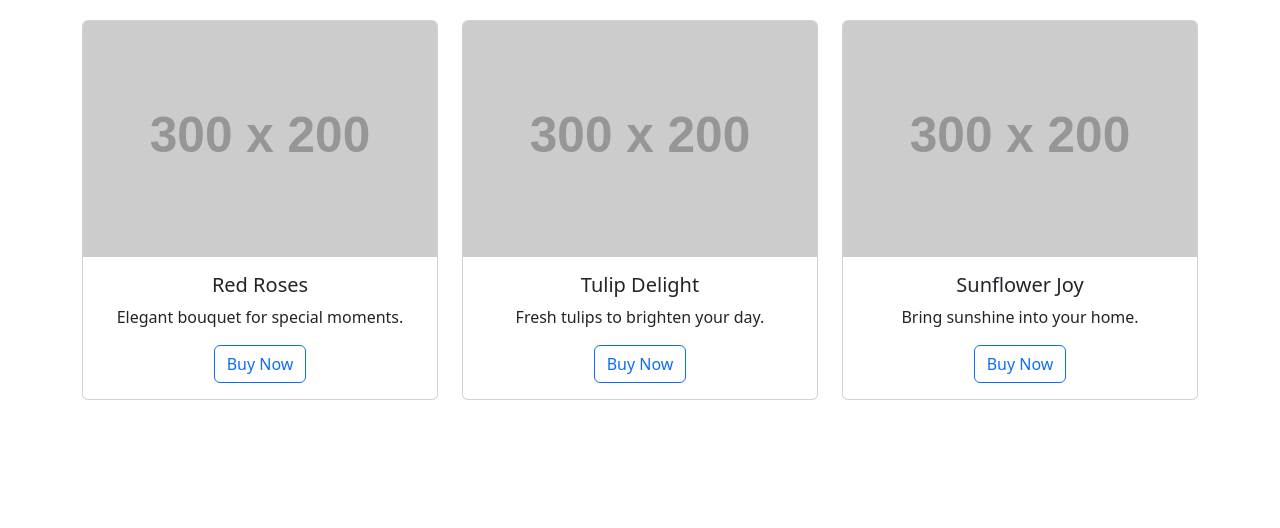
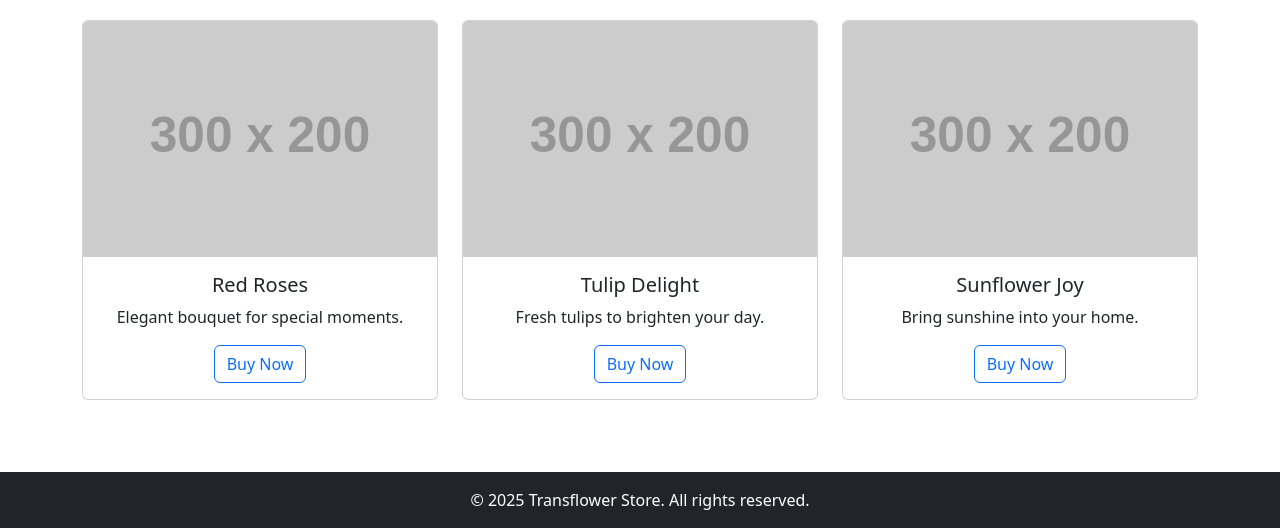
Before and after one commit to SarthakWalake/Bootstrap, a plain HTML site: page Tansflower store/index.html in a window 1280 px wide. Shown: the part 573-1101 px from the top of the page. Before the commit the page ends 1045 px from the top, so only its background shows below. Drawn offline with nearby package versions, Linux system fonts and the light colour scheme; placeholder pictures from the web are drawn by us.

Commit message:
Bootstrap

```diff
--- a/Tansflower store/index.html
+++ b/Tansflower store/index.html
@@ -111,7 +111,10 @@
   </div>
 </section>
 
-
+<!-- Footer -->
+<footer class="bg-dark text-white text-center py-3">
+  <p class="mb-0">&copy; 2025 Transflower Store. All rights reserved.</p>
+</footer>
 
   <!-- Bootstrap JS -->
   <script src="https://cdn.jsdelivr.net/npm/bootstrap@5.3.2/dist/js/bootstrap.bundle.min.js"></script>
```
